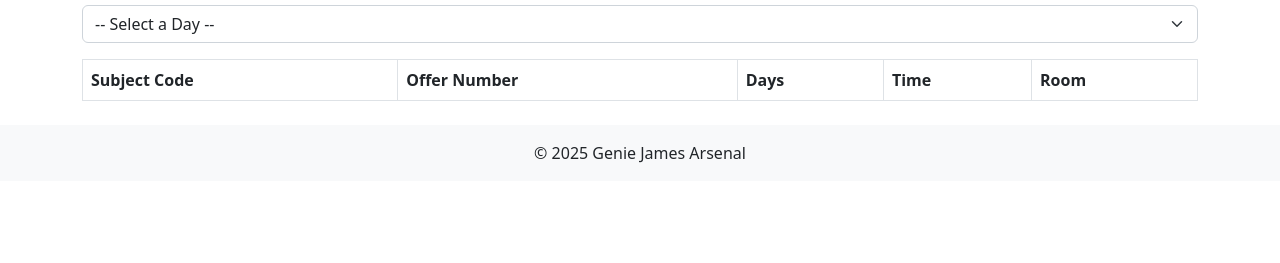
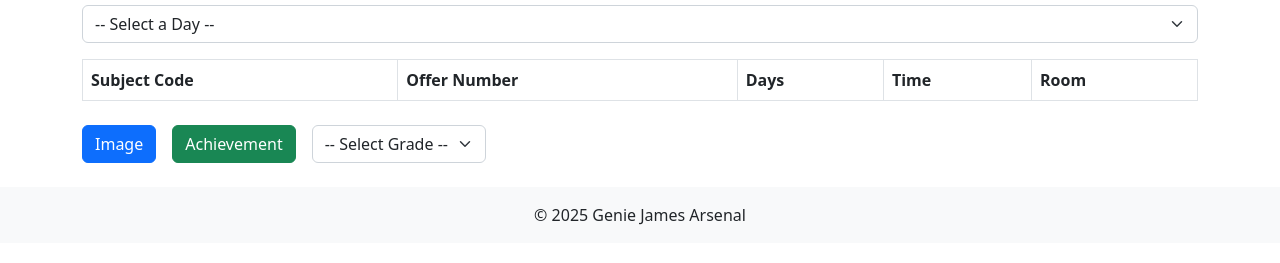
Before and after one commit to ArsenalGenieJames/ccsgeniesched, a plain HTML site: page index.html in a window 1280 px wide. Shown: the part 155-418 px from the top of the page. Drawn offline with nearby package versions, Linux system fonts and the light colour scheme.

Commit message:
new features buttons

```diff
--- /dev/null
+++ b/button.js
@@ -0,0 +1,66 @@
+function showContent(type) {
+    const contentArea = document.getElementById('content-area');
+    contentArea.innerHTML = ''; // Clear previous content
+
+    if (type === 'image') {
+        contentArea.innerHTML = `
+        <div id="image-slider" class="carousel slide" data-bs-ride="carousel">
+            <div class="carousel-inner">
+            <div class="carousel-item active">
+                <img src="./img/firstyear_deanslist.jpg" class="d-block w-100" alt="Image 1">
+            </div>
+
+            <div class="carousel-item">
+                <img src="./img/ici_panelist.jpg" class="d-block w-100 icipanel" alt="Image 2">
+            </div>
+            <div class="carousel-item">
+                <img src="./img/ui_champion.jpg" class="d-block w-100" alt="Image 3">
+            </div>
+            </div>
+            <button class="carousel-control-prev" type="button" data-bs-target="#image-slider" data-bs-slide="prev">
+            <span class="carousel-control-prev-icon" aria-hidden="true"></span>
+            <span class="visually-hidden">Previous</span>
+            </button>
+            <button class="carousel-control-next" type="button" data-bs-target="#image-slider" data-bs-slide="next">
+            <span class="carousel-control-next-icon" aria-hidden="true"></span>
+            <span class="visually-hidden">Next</span>
+            </button>
+        </div>
+        `;
+    } else if (type === 'achievement') {
+        contentArea.innerHTML = `
+        <ul class="list-group">
+            <li class="list-group-item">Dean's Lister - First Semester (First Year)</li>
+            <li class="list-group-item">UI Design Champion (CCS Days 2024)</li>
+            <li class="list-group-item">Layout Artist (CCS Days 2024)</li>
+            <li class="list-group-item">First Year Panelist 2024</li>
+            <li class="list-group-item">Iligan Computer Institute - Iligan (ICI- Iligan) Panelist 2025</li>
+        </ul>
+        `;
+    }
+    }
+
+    function showGradeGPA() {
+    const gradeSelect = document.getElementById('grade-select');
+    const selectedGrade = gradeSelect.value;
+    const contentArea = document.getElementById('content-area');
+    contentArea.innerHTML = ''; // Clear previous content
+
+    if (selectedGrade) {
+        const gpaData = {
+        "First": { firstSem: 1.5, secondSem: 1.7 },
+        "Second": { firstSem: 0, secondSem: 0 },
+        "Third": { firstSem: 0, secondSem: 0 },
+        "Fourth": { firstSem: 0 , secondSem: 0 }
+        };
+
+        const gpa = gpaData[selectedGrade];
+        contentArea.innerHTML = `
+        <h3>${selectedGrade} Year GPA</h3>
+        <ul class="list-group">
+            <li class="list-group-item">First Semester GPA: ${gpa.firstSem}</li>
+            <li class="list-group-item">Second Semester GPA: ${gpa.secondSem}</li>
+        </ul>
+        `;
+    }
+    }
--- a/index.html
+++ b/index.html
@@ -49,6 +49,30 @@
     </div>
 
     <div class="container mt-4">
+        <div class="d-flex justify-content-start">
+            <div class="text-center">
+            <div class="d-flex justify-content-center gap-3">
+                <button class="btn btn-primary" onclick="showContent('image')">Image</button>
+                <button class="btn btn-success" onclick="showContent('achievement')">Achievement</button>
+                <select id="grade-select" class="form-select btn-outline-success" onchange="showGradeGPA()">
+                <option value="">-- Select Grade --</option>
+                <option value="First">First Year</option>
+                <option value="Second">Second Year</option>
+                <option value="Third">Third Year</option>
+                <option value="Fourth">Fourth Year</option>
+                </select>
+            </div>
+            </div>
+        </div>
+
+        <div id="content-area" class="mt-4">
+            <!-- Dynamic content will be displayed here -->
+        </div>
+
+        <script>
+
+        </script>
+
 
     </div>
 
@@ -81,6 +105,7 @@
         });
     </script>
 
+    <script src="button.js"></script>
     <script src="ccsschedule.js"></script>
     <script src="https://cdn.jsdelivr.net/npm/bootstrap@5.2.3/dist/js/bootstrap.bundle.min.js" integrity="sha384-kenU1KFdBIe4zVF0s0G1M5b4hcpxyD9F7jL+jjXkk+Q2h455rYXK/7HAuoJl+0I4" crossorigin="anonymous"></script>
   </body>
--- a/style.css
+++ b/style.css
@@ -2,6 +2,8 @@
     font-size: 20px;
     color: #333;
 }
+
+
 @media (max-width: 576px) {
 #greeting {
     font-size: 12px;
```
Also changed, not shown: img/firstyear_deanslist.jpg (added), img/ici_panelist.jpg (added), img/ui_champion.jpg (added).
